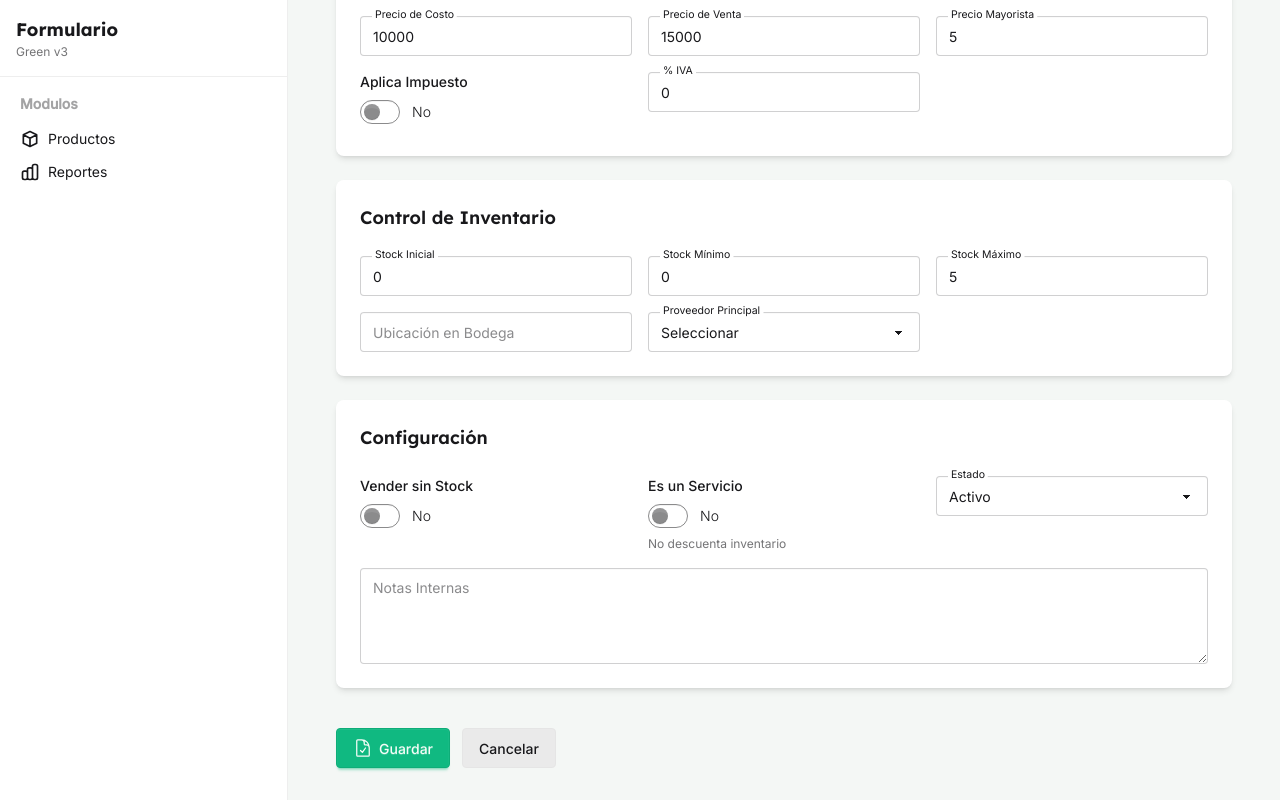
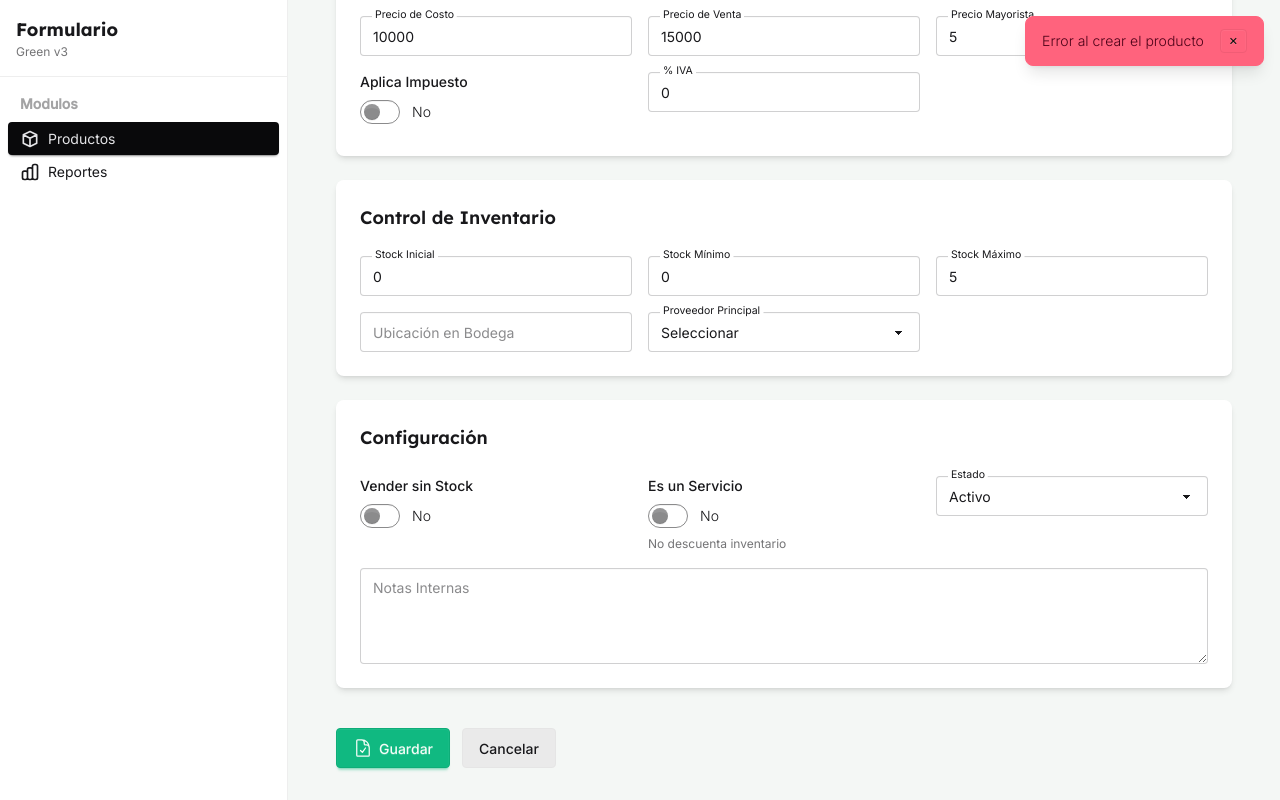
Before and after one commit to andres0615/dexa-frontend, a React (Vite) app: page /products/create in a window 1280 px wide. Both pictures are taken after typing "Sample", "Sample", "Sample", "Sample", "5", "5" into the empty fields and a click on the button "Guardar". Built offline with nearby package versions, Linux system fonts and the light colour scheme; no server answers.

Commit message:
Se implementan mensajes de notificacion

```diff
--- a/src/App.tsx
+++ b/src/App.tsx
@@ -1,6 +1,8 @@
-import { Routes, Route } from 'react-router-dom'
+import { Routes, Route, Navigate } from 'react-router-dom'
 import LayoutAdmin from './components/layout/LayoutAdmin'
 import { LayoutProvider } from './contexts/LayoutContext'
+import { ToastProvider } from './components/toast/ToastContext'
+import Toast from './components/toast/Toast'
 import ProductListPage from './modules/products/pages/ProductListPage'
 import ProductFormPage from './modules/products/pages/ProductFormPage'
 import './App.css'
@@ -8,13 +10,17 @@ import './App.css'
 function App() {
   return (
     <LayoutProvider>
+      <ToastProvider>
         <LayoutAdmin>
           <Routes>
-          <Route path="/" element={<ProductListPage />} />
+            <Route path="/" element={<Navigate to="/products" replace />} />
             <Route path="/products" element={<ProductListPage />} />
             <Route path="/products/create" element={<ProductFormPage />} />
           </Routes>
         </LayoutAdmin>
+        {/* Componente que muestra los notificaciones en la esquina inferior derecha */}
+        <Toast />
+      </ToastProvider>
     </LayoutProvider>
   )
 }
--- a/src/components/sidebar/Sidebar.tsx
+++ b/src/components/sidebar/Sidebar.tsx
@@ -14,7 +14,7 @@ export default function Sidebar() {
       <ul className="menu rounded-box w-full">
         <li className="menu-title">Modulos</li>
         <li>
-          <NavLink to="/" className={({ isActive }) => isActive ? 'menu-active' : ''}>
+          <NavLink to="/products" className={({ isActive }) => isActive ? 'menu-active' : ''}>
             <svg xmlns="http://www.w3.org/2000/svg" className="h-5 w-5" fill="none" viewBox="0 0 24 24" stroke="currentColor">
               <path strokeLinecap="round" strokeLinejoin="round" strokeWidth={2} d="M20 7l-8-4-8 4m16 0l-8 4m8-4v10l-8 4m0-10L4 7m8 4v10M4 7v10l8 4" />
             </svg>
--- /dev/null
+++ b/src/components/toast/Toast.tsx
@@ -0,0 +1,44 @@
+import { useToast } from './ToastContext'
+import type { ToastType } from './ToastContext'
+
+// Mapeo de tipo a clase de color de daisyUI (strings literales para que Tailwind las detecte)
+const colorClass: Record<ToastType, string> = {
+  success: 'alert-success',
+  error: 'alert-error',
+  info: 'alert-info',
+  warning: 'alert-warning',
+}
+
+const btnColorClass: Record<ToastType, string> = {
+  success: 'btn-success',
+  error: 'btn-error',
+  info: 'btn-info',
+  warning: 'btn-warning',
+}
+
+// Componente visual que renderiza la lista de toasts activos en la esquina inferior derecha
+export default function Toast() {
+  const { toasts, removeToast } = useToast()
+
+  // No renderiza nada si no hay notificaciones pendientes
+  if (toasts.length === 0) return null
+
+  return (
+    // Contenedor anclado al viewport con z-index alto para superponerse al contenido
+    <div className="toast toast-top toast-end z-50">
+      {toasts.map((t) => (
+        // Cada toast usa daisyUI alert con el color según su tipo
+        <div key={t.id} className={`alert ${colorClass[t.type]} shadow-lg font-light color-black`}>
+          <span>{t.message}</span>
+          {/* Botón para cerrar el toast manualmente */}
+          <button
+            className={`btn ${btnColorClass[t.type]} btn-xs text-[#03100c]`}
+            onClick={() => removeToast(t.id)}
+          >
+            ✕
+          </button>
+        </div>
+      ))}
+    </div>
+  )
+}
--- /dev/null
+++ b/src/components/toast/ToastContext.tsx
@@ -0,0 +1,53 @@
+import { createContext, useContext, useState, useCallback, type ReactNode } from 'react'
+
+// Tipos de toast disponibles: éxito, error, información o advertencia
+export type ToastType = 'success' | 'error' | 'info' | 'warning'
+
+export interface Toast {
+  id: number
+  message: string
+  type: ToastType
+}
+
+interface ToastContextType {
+  toasts: Toast[]
+  showToast: (message: string, type?: ToastType) => void
+  removeToast: (id: number) => void
+}
+
+// Contexto que almacena la lista de toasts activos
+const ToastContext = createContext<ToastContextType | undefined>(undefined)
+
+// Contador incremental para IDs únicos de cada toast
+let nextId = 0
+
+export function ToastProvider({ children }: { children: ReactNode }) {
+  const [toasts, setToasts] = useState<Toast[]>([])
+
+  // Elimina un toast por su ID (útil para cierre manual o auto-remoción)
+  const removeToast = useCallback((id: number) => {
+    setToasts((prev) => prev.filter((t) => t.id !== id))
+  }, [])
+
+  // Agrega un toast a la lista y lo elimina automáticamente tras 3.5 segundos
+  const showToast = useCallback((message: string, type: ToastType = 'info') => {
+    const id = nextId++
+    setToasts((prev) => [...prev, { id, message, type }])
+    // setTimeout(() => removeToast(id), 6000)
+  }, [removeToast])
+
+  return (
+    <ToastContext.Provider value={{ toasts, showToast, removeToast }}>
+      {children}
+    </ToastContext.Provider>
+  )
+}
+
+// Hook para acceder al contexto desde cualquier componente hijo
+export function useToast(): ToastContextType {
+  const context = useContext(ToastContext)
+  if (context === undefined) {
+    throw new Error('useToast debe usarse dentro de un <ToastProvider>')
+  }
+  return context
+}
--- a/src/modules/products/pages/ProductFormPage.tsx
+++ b/src/modules/products/pages/ProductFormPage.tsx
@@ -2,9 +2,11 @@ import { Link, useNavigate } from 'react-router-dom';
 import { useForm } from 'react-hook-form';
 import type { CreateProductPayload } from '../../types/product';
 import { createProduct } from '../../../services/productService';
+import { useToast } from '../../../components/toast/ToastContext';
 
 export default function ProductFormPage() {
     const navigate = useNavigate();
+    const { showToast } = useToast();
     const {
         register,
         handleSubmit,
@@ -49,9 +51,11 @@ export default function ProductFormPage() {
 
         try {
             await createProduct(payload);
+            showToast('Producto creado exitosamente', 'success');
             navigate('/products');
         } catch (error) {
             console.error(error);
+            showToast('Error al crear el producto', 'error');
         }
     };
 
```
Also changed, not shown: 1 other file (tests, documents, lock files or other folders). Lines whose indentation alone changed are shown as unchanged.
